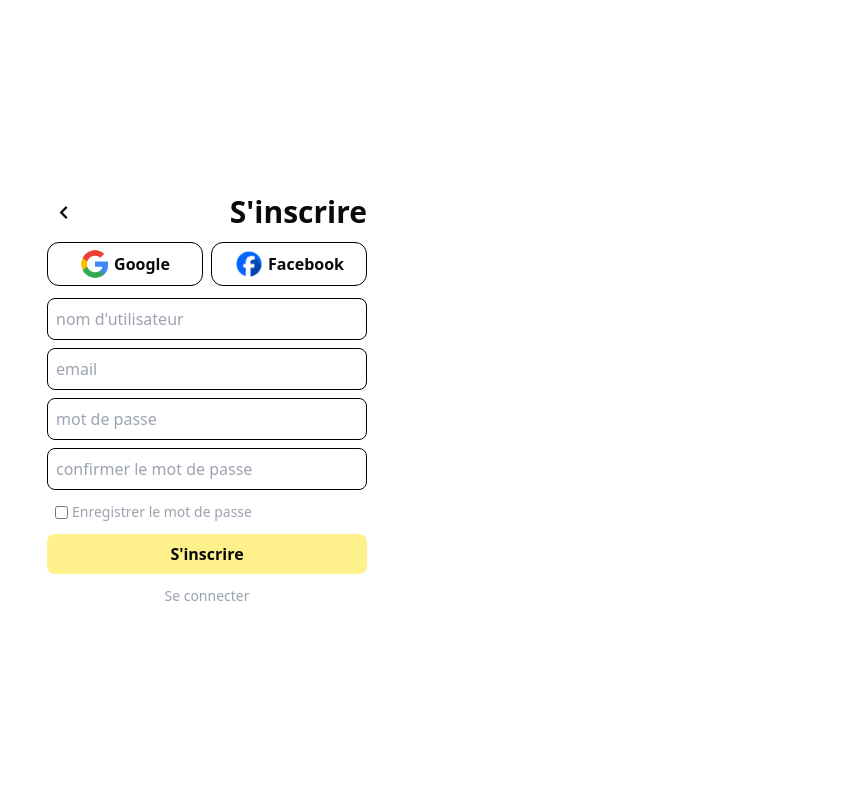
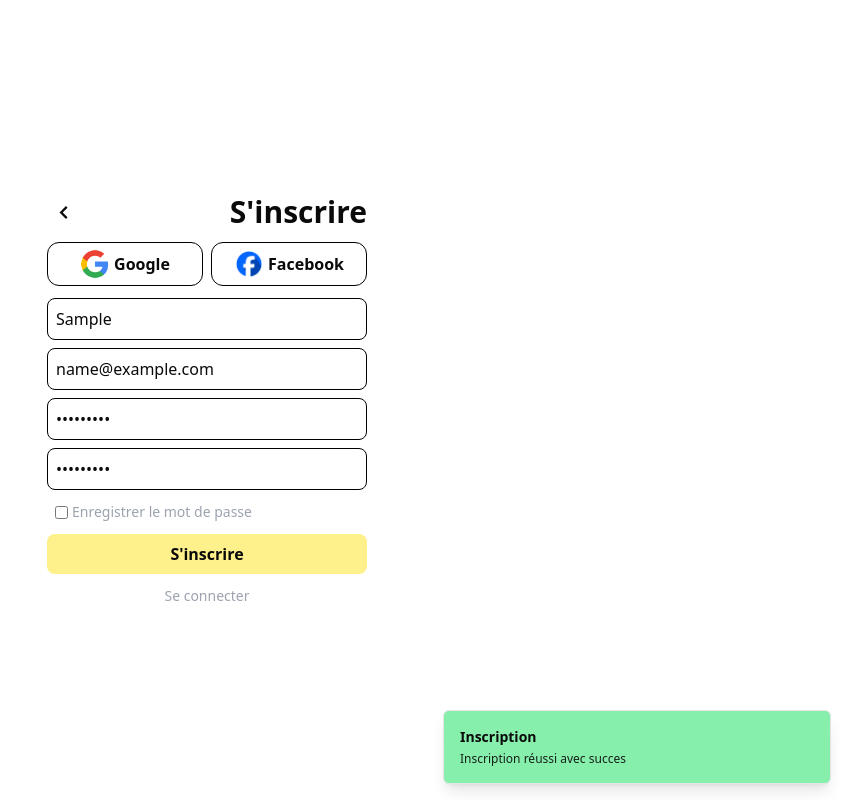
Before and after one commit to IannisG10/Chat_App, a Next.js app: page /authentication/Signup in a window 1280 px wide. Both pictures are taken after typing "Sample", "name@example.com", "Sample123", "Sample123" into the empty fields and a click on the button "S'inscrire". Shown: the whole page, without its empty margins (433-1280 px from the left). Built offline with nearby package versions, Linux system fonts and the light colour scheme; no server answers.

Commit message:
register: add a toast when the registration is OK

```diff
--- a/src/actions/submitForm.ts
+++ b/src/actions/submitForm.ts
@@ -3,14 +3,16 @@ import { UseFormReturn } from "react-hook-form"
 import axios from "axios"
 
 
-export const submitForm = (data: InputField,methods: UseFormReturn<InputField>) => {
-    console.log(data);
-    axios.post("https://chat-app-api-5pvs.onrender.com/signup",data)
-    .then((res)=>{
-        console.log(res);
-    }).catch((err)=> {
+
+export const submitForm = async (data: InputField,methods: UseFormReturn<InputField>) => {
+
+    try{
+        const response = await axios.post("https://chat-app-api-5pvs.onrender.com/signup",data)
+        console.log(response.data)
+        methods.reset()
+    }catch(err){
         console.log(err);
-    })
-    methods.reset()
+
+    }
 
 }
--- a/src/app/authentication/Signup/page.tsx
+++ b/src/app/authentication/Signup/page.tsx
@@ -1,11 +1,13 @@
 ""
 import React from "react"
 import { Register } from "@/components/sections/auth/Register"
+import { Toaster } from "@/components/ui/toaster"
 
 export default function Signup(){
     return(
         <>
             <Register/>
+            <Toaster />
         </>
     )
 }
--- a/src/components/sections/auth/Register.tsx
+++ b/src/components/sections/auth/Register.tsx
@@ -8,17 +8,25 @@ import { submitForm } from "@/actions/submitForm";
 import { ExternalAuth } from "@/components/block/ExternalAuth/ExternalAuth";
 import {BiChevronLeft} from "react-icons/bi"
 import Link from "next/link";
+import { useToast } from "@/hooks/use-toast";
 
 export const Register = () => {
 
     const methods = useForm<InputField>()
     const password_value = methods.watch("password")
+    const {toast} = useToast()
 
     return(
         <FormProvider {...methods}>
 
             <form className="  flex justify-center items-center h-screen"
-                    onSubmit={methods.handleSubmit((data)=> {submitForm(data,methods)})}>
+                    onSubmit={methods.handleSubmit((data)=> {
+                        submitForm(data,methods)
+                        toast({
+                            title: "Inscription",
+                            description: "Inscription réussi avec succes "
+                        })
+                    })}>
                 <div className=" flex flex-col justify-center  gap-3 md:w-1/4 w-2/3">
                     <div className=" flex justify-between items-center w-full">
                         <BiChevronLeft size={35} className=" p-1 cursor-pointer rounded-full hover:bg-gray-50"/>
@@ -36,7 +44,7 @@ export const Register = () => {
                         <InputAuth field="password" type="password"
                             options={{required:"Mot de passe requis"}}    placeholder="mot de passe"/>
                         <InputAuth field="confirm_password" type="password"
-                            options={{required:"Veuillez confirmer le mot de passe"}}  placeholder="confirmer le mot de passe"/>
+                            options={{required:"Veuillez confirmer le mot de passe",validate: v => v === password_value || "Les mots de passe ne correspondent pas "}}  placeholder="confirmer le mot de passe"/>
                     </div>
                     <div className=" flex justify-start pl-2 gap-1 items-center ">
                         <input type="checkbox"  />
@@ -48,6 +56,7 @@ export const Register = () => {
                     </div>
                 </div>
             </form>
+            {/* <Toaster/> */}
 
         </FormProvider>
     )
--- a/src/components/ui/toaster.tsx
+++ b/src/components/ui/toaster.tsx
@@ -17,8 +17,8 @@ export function Toaster() {
     <ToastProvider>
       {toasts.map(function ({ id, title, description, action, ...props }) {
         return (
-          <Toast key={id} {...props}>
-            <div className="grid gap-1">
+          <Toast key={id} {...props} className=" bg-green-300">
+            <div className="grid gap-1 ">
               {title && <ToastTitle>{title}</ToastTitle>}
               {description && (
                 <ToastDescription>{description}</ToastDescription>
```
